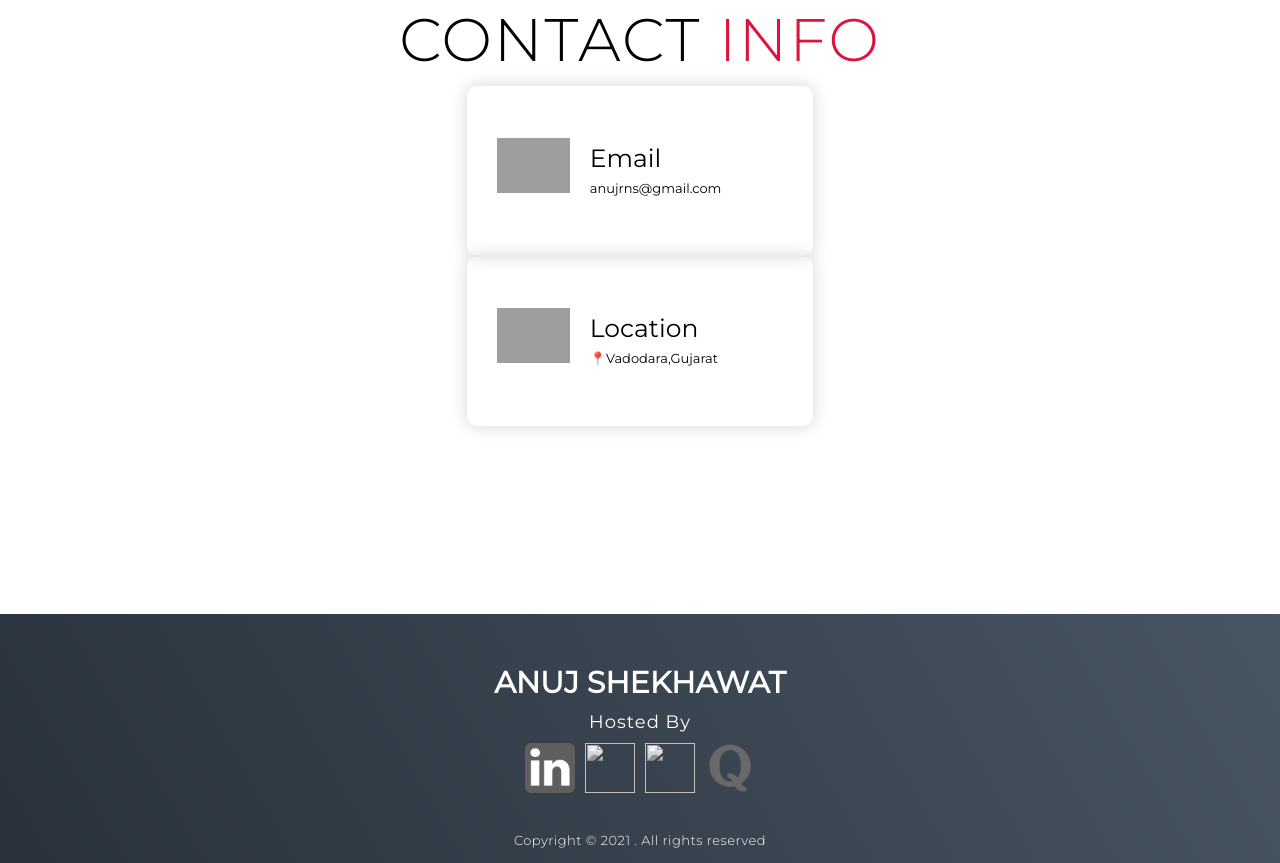
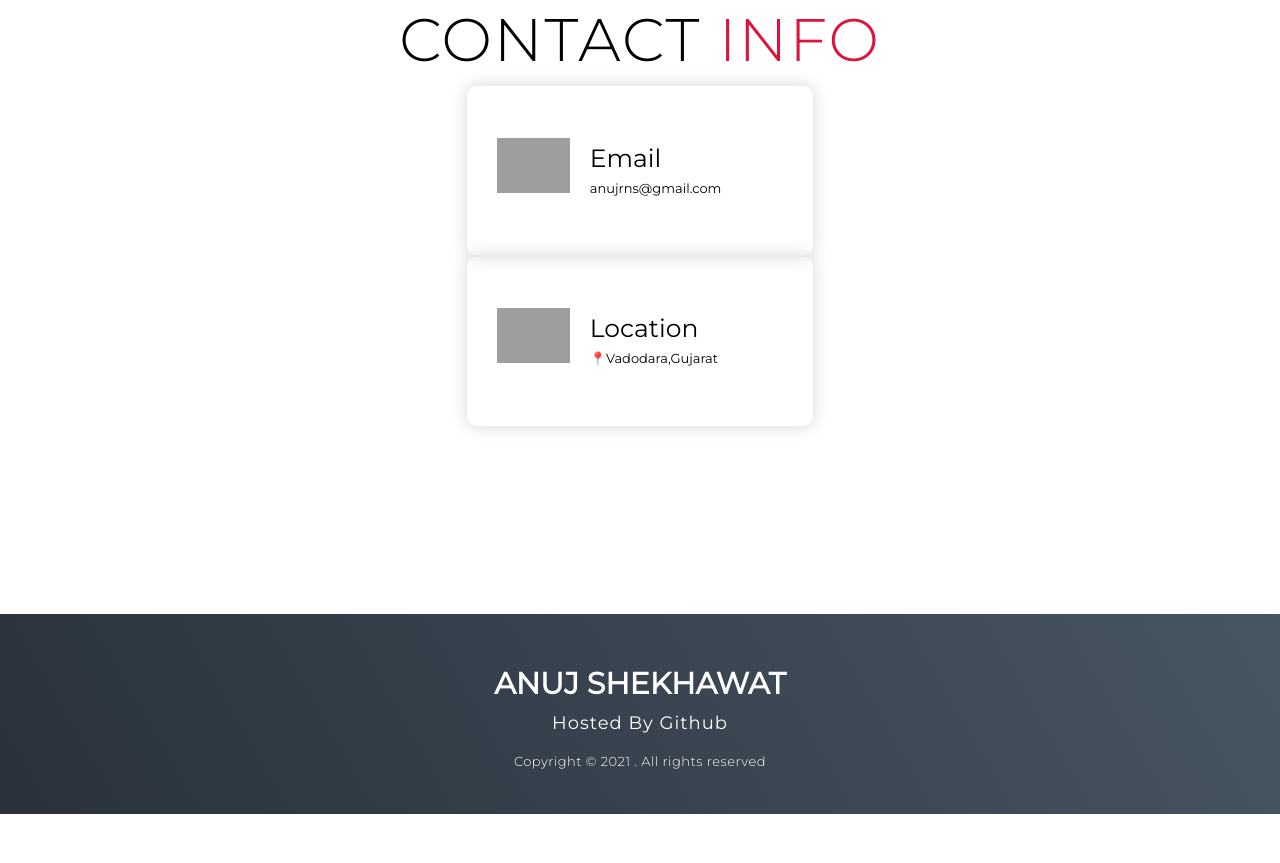
Before and after one commit to anuj-shekhawat/Anuj, a plain HTML site: page index.html in a window 1280 px wide. Shown: the part 3309-4172 px from the top of the page. After the commit the page ends 4123 px from the top, so only its background shows below. Drawn offline with Linux system fonts and the light colour scheme; grey boxes are pictures that could not be loaded; a script that the page names is missing.

Commit message:
Update index.html

```diff
--- a/index.html
+++ b/index.html
@@ -145,22 +145,9 @@
       <div class="brand">
         <h1>Anuj Shekhawat</h1>
       </div>
-      <h2>Hosted By </h2>
+      <h2>Hosted By Github</h2>
       <div class="social-icon">
-        <div class="social-item">
-          <a href="https://www.linkedin.com/in/anujshekhawat"><img src="./assets/img/LINKEDIN.png" width="50"/></a>
-        </div>
-        <div class="social-item">
-          <a href="https://twitter.com/anujrshekhawat"><img src="./assets/img/TWITTER.png"  /></a>
-        </div>
-        <div class="social-item">
-          <a href="https://github.com/anuj-shekhawat"><img src="./assets/img/GITHUB.png" /></a>
-        </div>
-        <div class="social-item">
-            <a href="https://www.quora.com/profile/Anuj-Shekhawat-3"><img src="./assets/img/QUORA.png" /></a>
-          </div>
 
-      </div>
       <p>Copyright © 2021 . All rights reserved</p>
     </div>
   </section>
```
